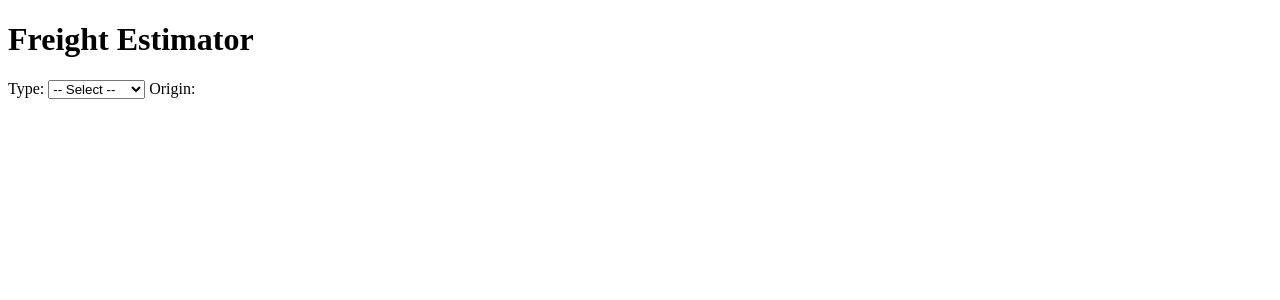
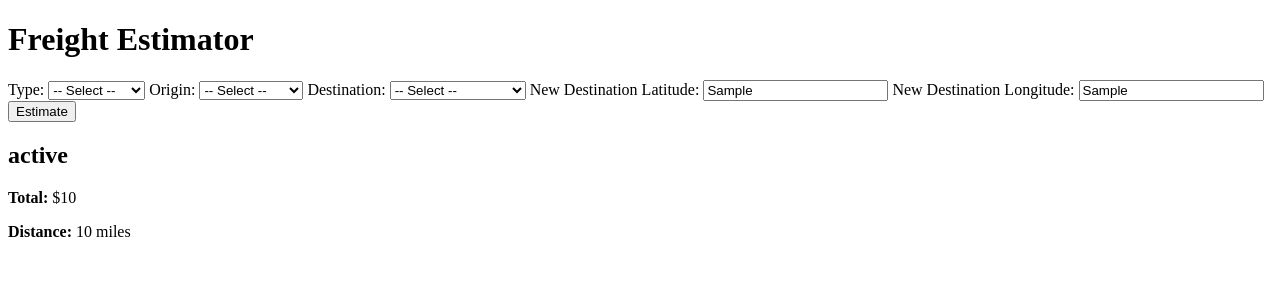
Before and after one commit to DNFR12/freight-estimator, a Flask app: template templates/index.html in a window 1280 px wide. Shown: the top 300 px of the page. Run offline with Flask 3, Linux system fonts and the light colour scheme; the template is opened without the code that fills it: most values are stand-ins (such as "Sample title", 1, 10 or a date in 2020).

Commit message:
Update index.html

```diff
--- a/templates/index.html
+++ b/templates/index.html
@@ -19,4 +19,41 @@
         </select>
 
         <label>Origin:</label>
-        <select name="origin" onchange="this.form.subm
+        <select name="origin" onchange="this.form.submit()">
+            <option value="">-- Select --</option>
+            {% for o in origins %}
+                <option value="{{ o }}" {% if o == selected_origin %}selected{% endif %}>{{ o }}</option>
+            {% endfor %}
+        </select>
+
+        <label>Destination:</label>
+        <select name="destination">
+            <option value="">-- Select --</option>
+            {% for d in destinations %}
+                <option value="{{ d }}" {% if d == selected_dest %}selected{% endif %}>{{ d }}</option>
+            {% endfor %}
+        </select>
+
+        <label>New Destination Latitude:</label>
+        <input type="text" name="dest_lat" value="{{ dest_lat or '' }}">
+
+        <label>New Destination Longitude:</label>
+        <input type="text" name="dest_lon" value="{{ dest_lon or '' }}">
+
+        <button type="submit">Estimate</button>
+    </form>
+
+    {% if result %}
+        <div class="result">
+            <h2>{{ result.status }}</h2>
+            {% if result.total %}
+                <p><strong>Total:</strong> ${{ result.total }}</p>
+            {% endif %}
+            {% if result.distance %}
+                <p><strong>Distance:</strong> {{ result.distance }} miles</p>
+            {% endif %}
+        </div>
+    {% endif %}
+</div>
+</body>
+</html>
```
